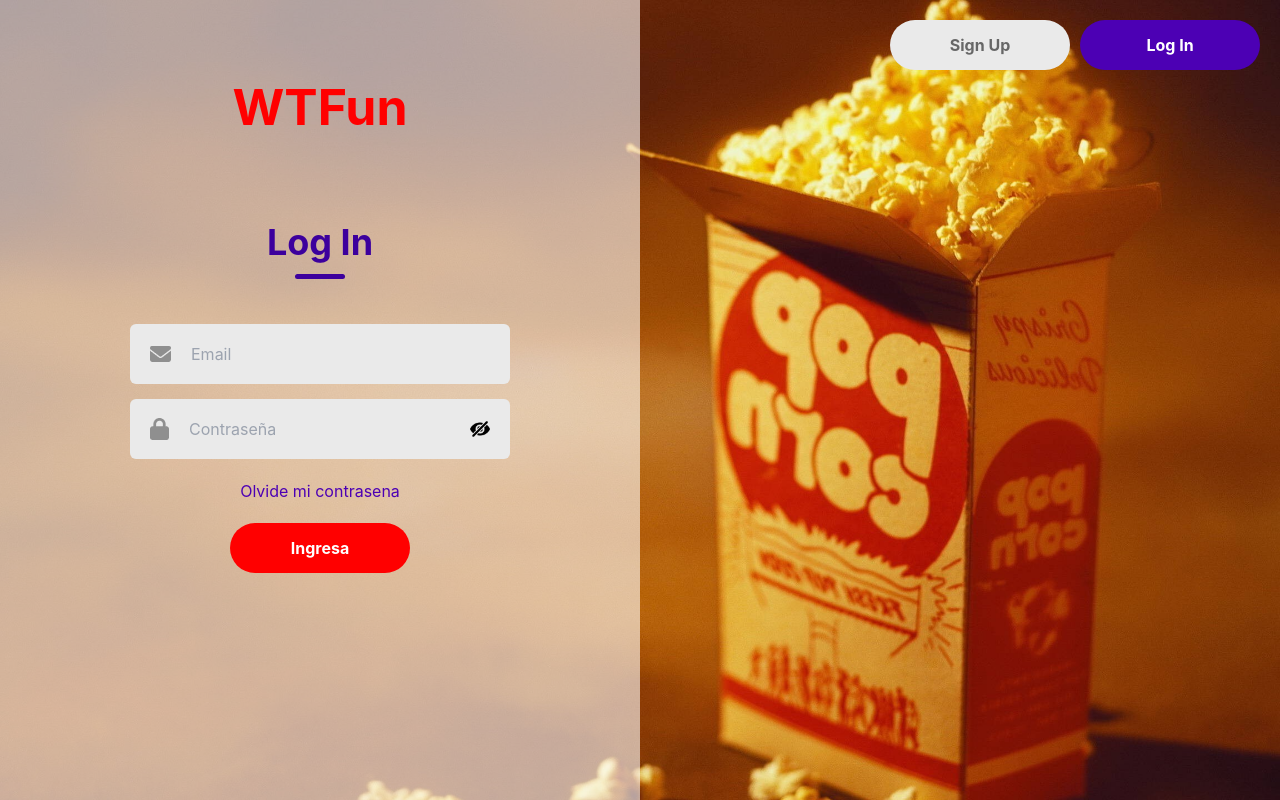
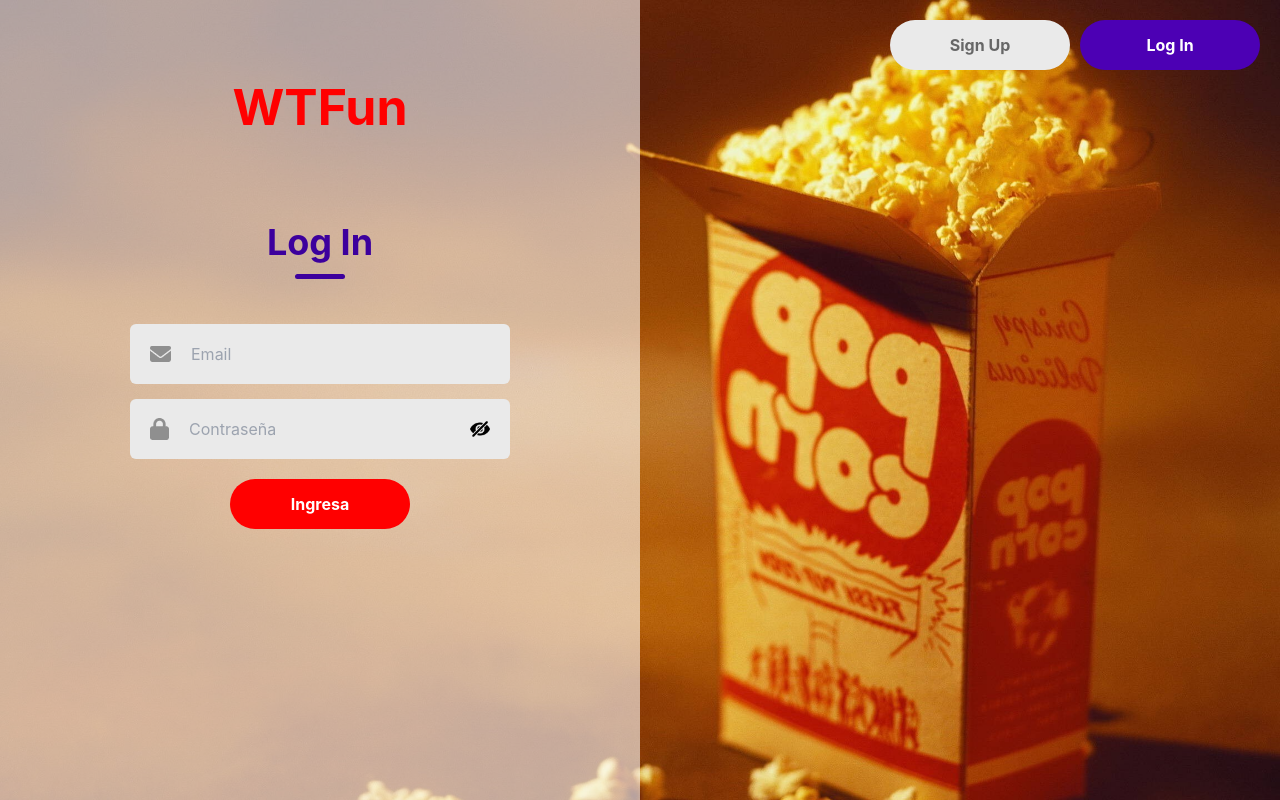
Before and after one commit to romacion6256/wtf-frontend, a React (Create React App) app: page /login in a window 1280 px wide. Built offline with nearby package versions, Linux system fonts and the light colour scheme.

Commit message:
olvide mi contraseña eliminado

```diff
--- a/src/Components/pages/LoginSignup/LoginSignup.jsx
+++ b/src/Components/pages/LoginSignup/LoginSignup.jsx
@@ -182,7 +182,6 @@ const LoginSignup = () => {
                 </div>
                 </div>
                 {alertMessage && <Alerta message={alertMessage} type={alertType} />}
-                {action==="Sign Up"?<div></div>:<div className="forgot-password"><span>Olvide mi contrasena </span></div>}
                 <div className="enter-container">
                     {action==="Log In"?<div className="enter" onClick={handleLogin}>Ingresa</div>: <div></div>}
                     {action==="Sign Up"?<div className="enter" onClick={handleRegister}>Crear</div>: <div></div>}
```
